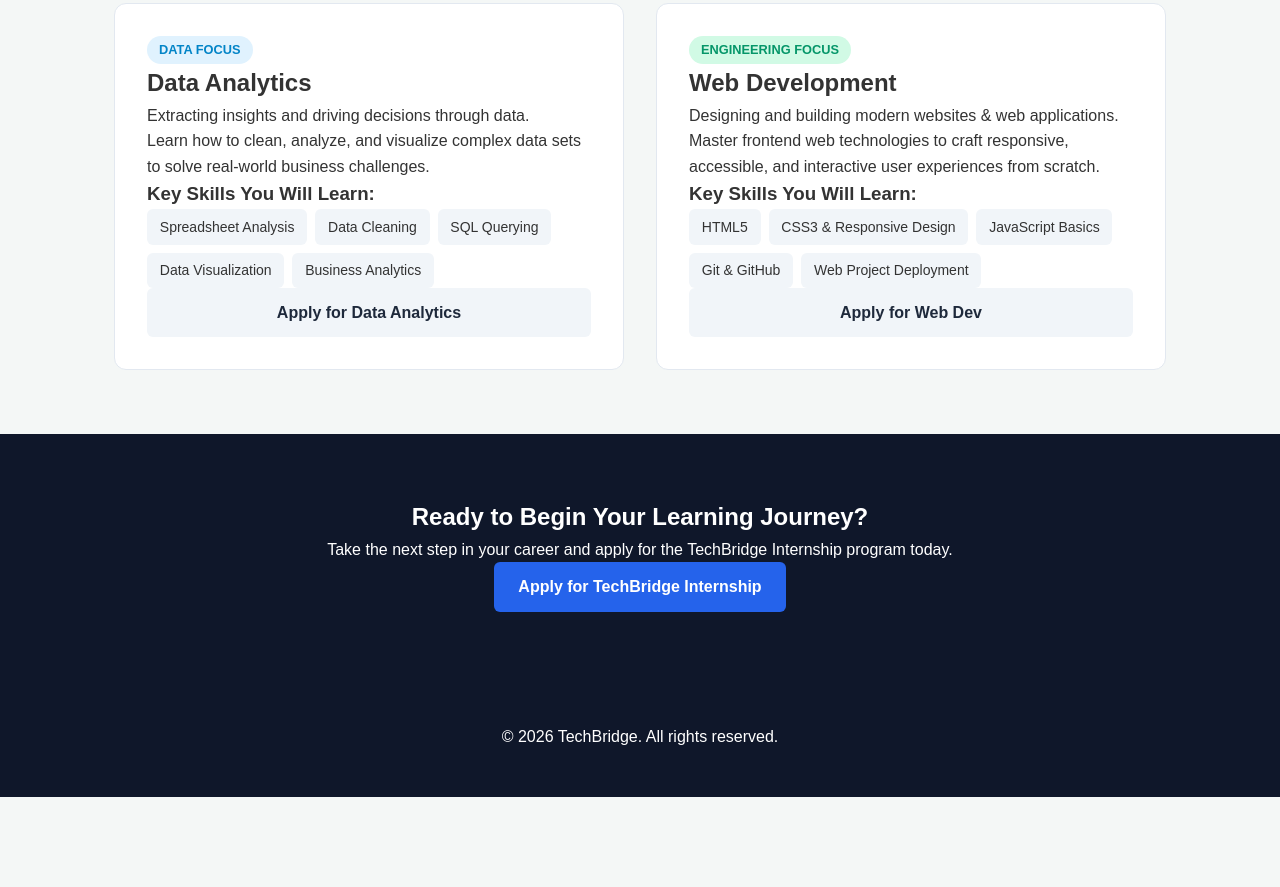
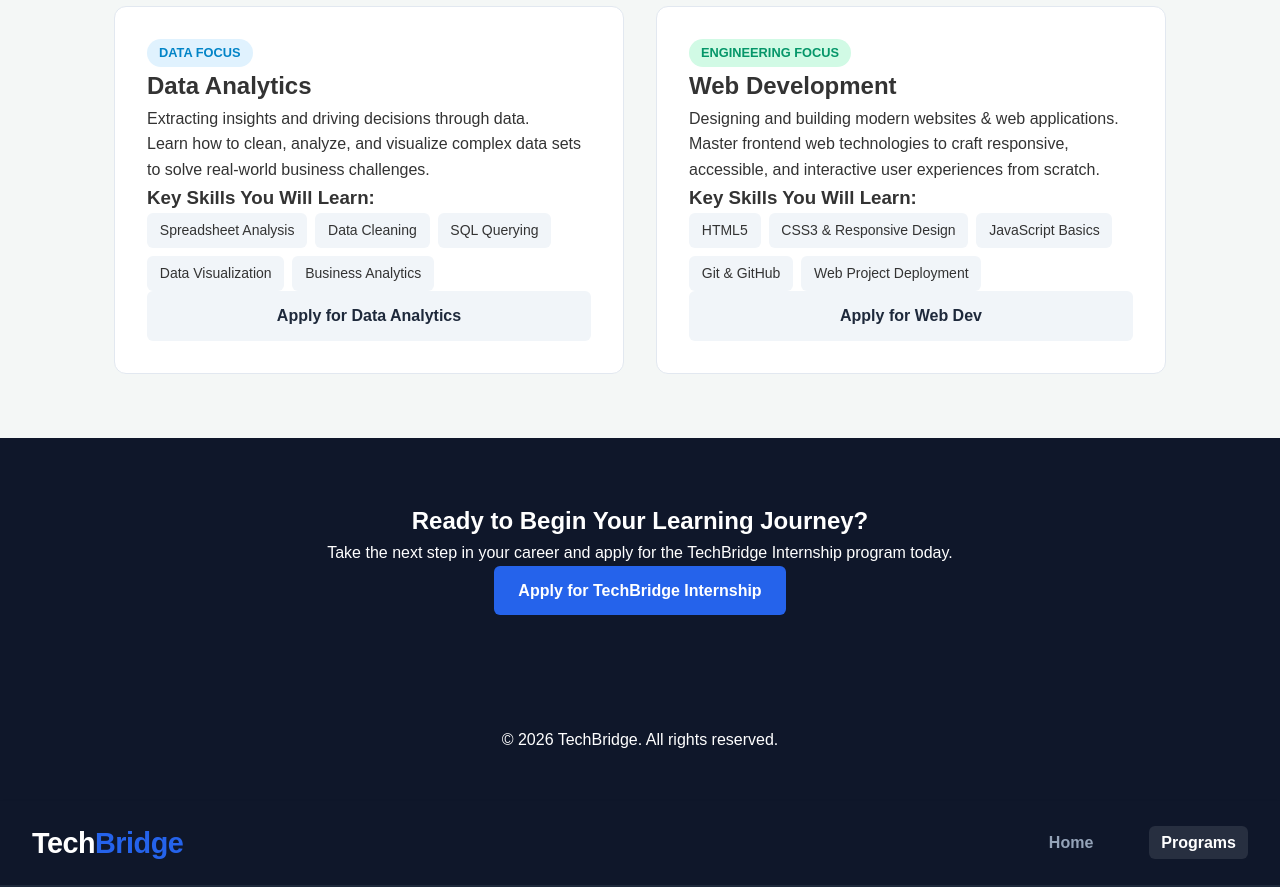
Before and after one commit to adepythondev/techbridge-task-1, a plain HTML site: page programs.html in a window 1280 px wide. Shown: the part 282-1169 px from the top of the page. Before the commit the page ends 1079 px from the top, so only its background shows below. Drawn offline with Linux system fonts and the light colour scheme.

Commit message:
Enhanced logo visibility and navigation alignment

```diff
--- a/programs.html
+++ b/programs.html
@@ -203,5 +203,13 @@
         TechBridge. All
         rights
         reserved.</p>
-    </footer> </body>
-</html>
+    </footer> </body> </html> <header
+class="navbar">
+    <a href="index.html"
+    class="logo">Tech<span>Bridge</span></a>
+    <nav>
+        <ul class="nav-links"> <li><a
+            href="index.html">Home</a></li>
+            <li><a href="programs.html"
+            class="active">Programs</a></li>
+        </ul> </nav> </header>
--- a/style.css
+++ b/style.css
@@ -218,3 +218,33 @@
     grid-template-columns:
     1fr; }
 }
+/* --- Navigation Bar & Prominent Logo ---
+*/ .navbar {
+    display: flex; justify-content:
+    space-between; align-items: center;
+    padding: 1.2rem 2rem;
+    background-color: #0f172a;
+    border-bottom: 2px solid #1e293b;
+}
+.navbar .logo { font-size: 1.8rem;
+    font-weight: 800; color: #ffffff;
+    text-decoration: none; letter-spacing:
+    -0.5px;
+}
+.navbar .logo span { color: #2563eb;
+    font-weight: 800;
+}
+.nav-links { list-style: none; display:
+    flex; gap: 1.5rem; margin: 0; padding:
+    0; align-items: center;
+}
+.nav-links a { color: #94a3b8;
+    text-decoration: none; font-size:
+    1rem; font-weight: 600; padding:
+    0.5rem 0.75rem; border-radius: 6px;
+    transition: all 0.2s;
+}
+.nav-links a.active, .nav-links a:hover {
+    color: #ffffff; background-color:
+    rgba(255, 255, 255, 0.1);
+}
```
